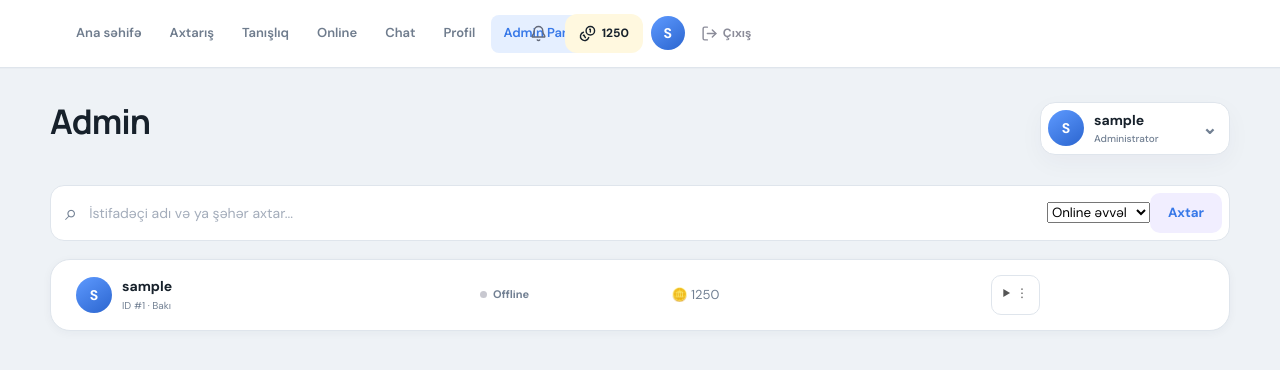
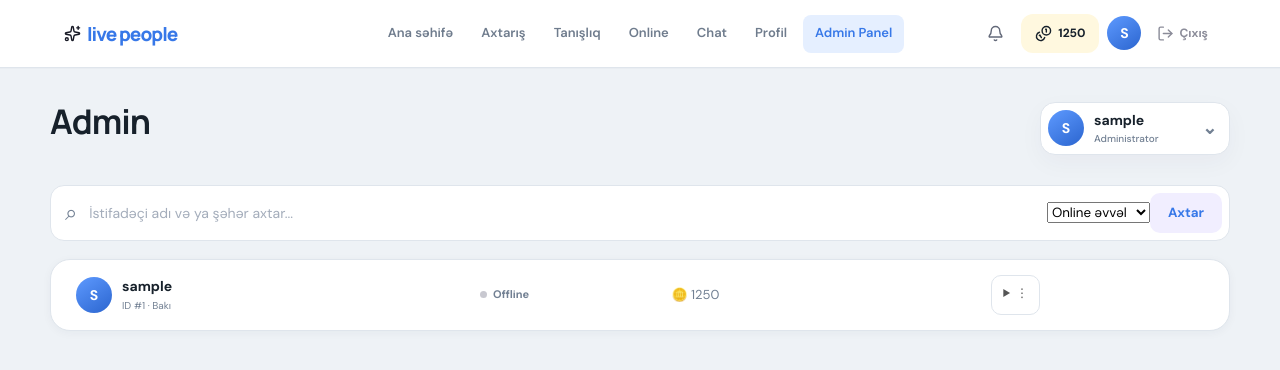
Before and after one commit to MesudQuluzade/livepeople, a Django app: page /admin-panel/ in a window 1280 px wide. Shown: the top 370 px of the page. Run offline with Django 5.2, Linux system fonts and the light colour scheme; the visitor is signed in with stand-in values (Sample User, id 1); data comes from the database, SQL or seed files in the repository; data that the repository does not hold is empty.

Commit message:
Restore header logo

```diff
--- a/templates/base.html
+++ b/templates/base.html
@@ -13,6 +13,9 @@
 </head>
 <body>
   <header class="topbar">
+    <a class="brand" href="/" aria-label="Ana səhifə">
+      <i data-lucide="sparkles"></i><span>live <span>people</span></span>
+    </a>
     <nav class="desktop-nav">{% for url,label,key in nav %}<a class="{% if active == key %}selected{% endif %}" href="{{url}}">{{label}}</a>{% endfor %}</nav>
     <details class="mobile-nav">
       <summary aria-label="Menyunu aç"><i data-lucide="menu"></i></summary>
```
